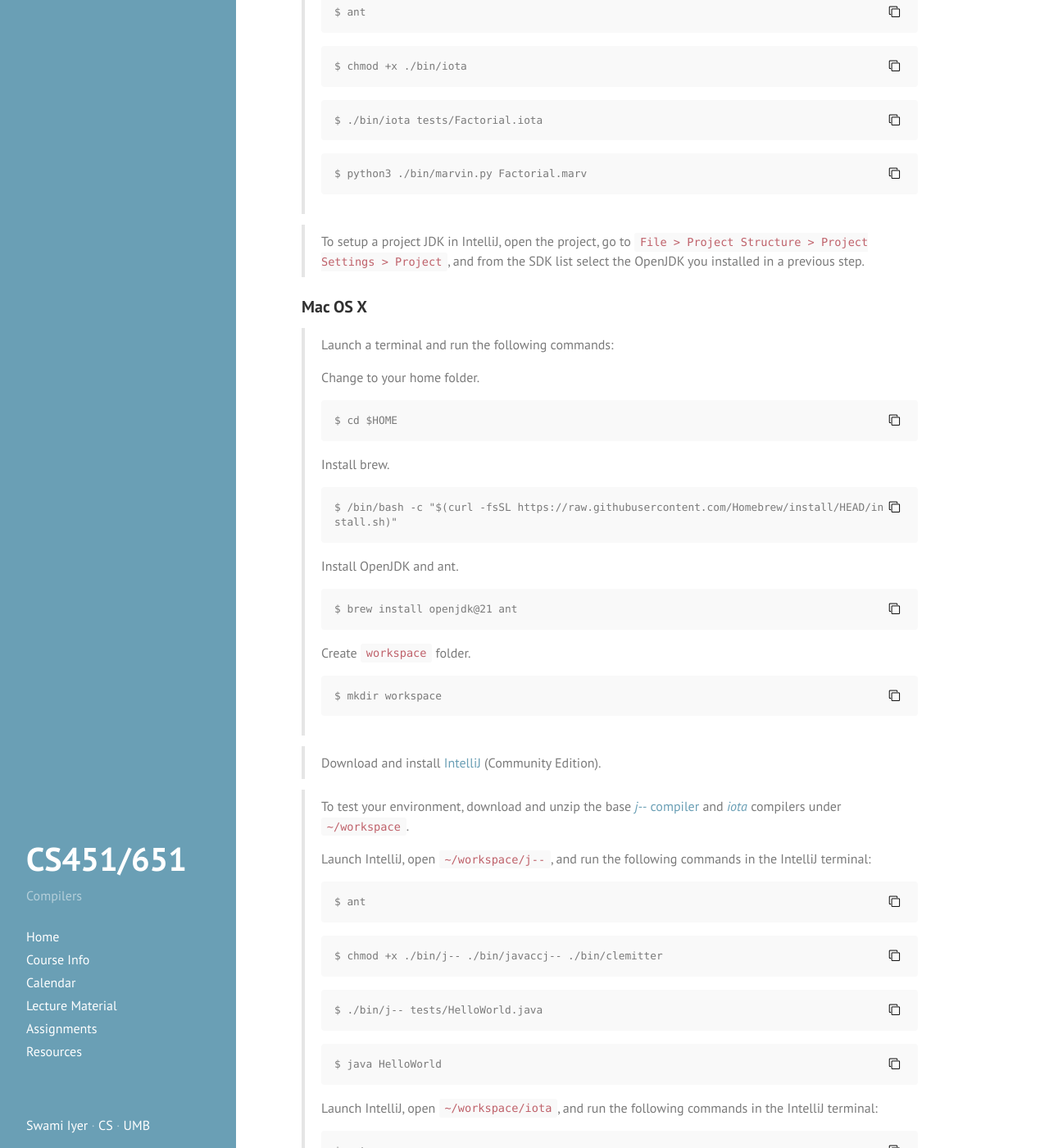
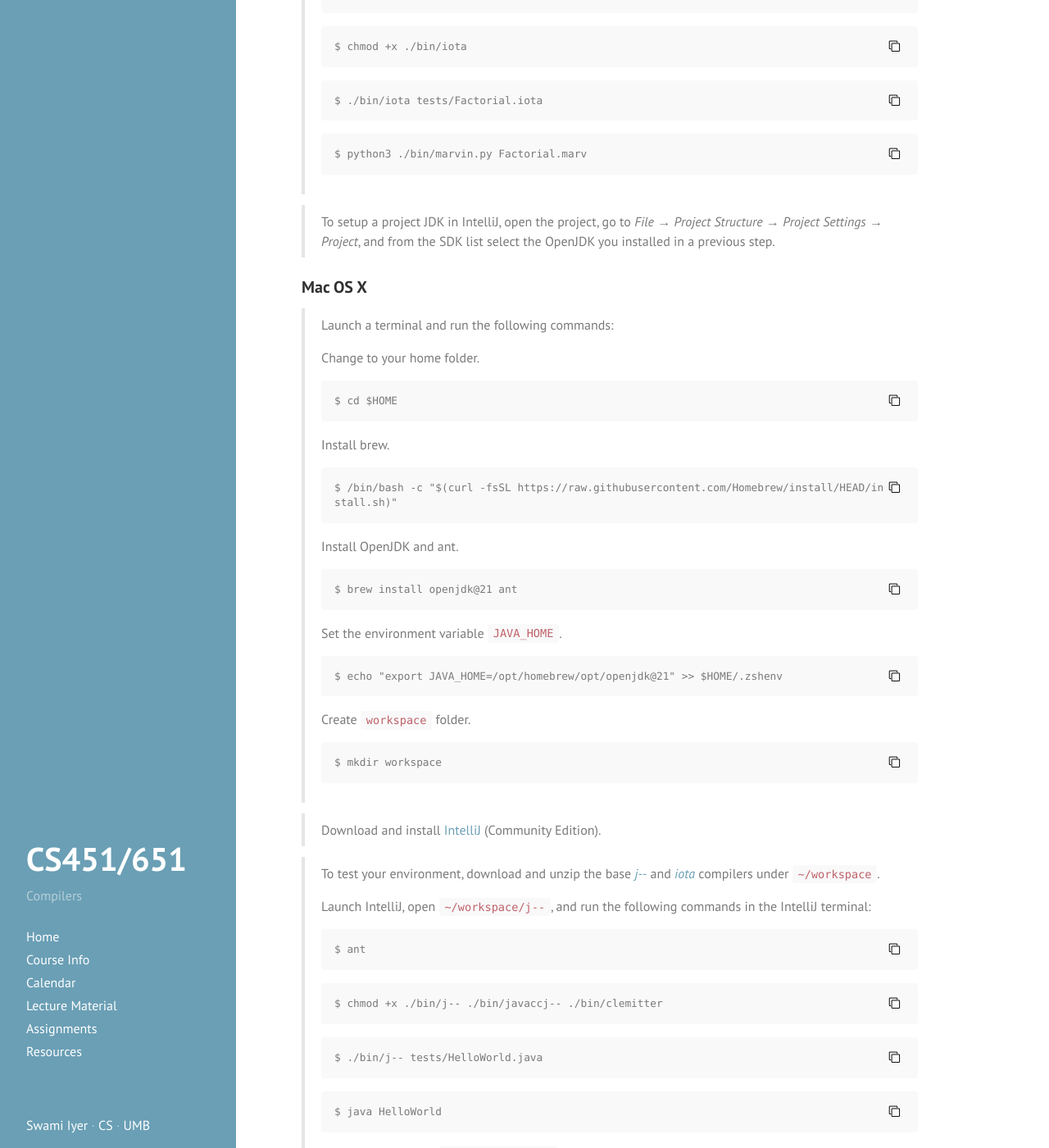
Before and after one commit to swamiiyer/swamiiyer.github.io, a Jekyll site: the page built from _pages/cs451/programming_environment.md, in a window 1280 px wide and 1400 px high, scrolled down 1208 px. Shown: the whole window at 82% size. Built offline with Jekyll 4.4.1, drawn with Linux system fonts in a browser that asks for light colours; some of the changed text lies outside the part shown.

Commit message:
Made some corrections

````diff
--- a/_pages/cs451/programming_environment.md
+++ b/_pages/cs451/programming_environment.md
@@ -37,7 +37,7 @@ $ mkdir workspace
 [IntelliJ](https://www.jetbrains.com/idea/download/#section=linux) (Community Edition).
 
 > To test your environment, download and unzip the base
-[*j\-\-* compiler](https://www.cs.umb.edu/~siyer/teaching/j--.zip) and [*iota*](https://www.cs.umb.edu/~siyer/teaching/iota.zip) compilers under `~/workspace`.
+[*j\-\-*](https://www.cs.umb.edu/~siyer/teaching/j--.zip) and [*iota*](https://www.cs.umb.edu/~siyer/teaching/iota.zip) compilers under `~/workspace`.
 >
 > Launch IntelliJ, open `~/workspace/j--`, and run the following commands in the IntelliJ terminal:
 ```
@@ -73,7 +73,7 @@ $ ./bin/iota tests/Factorial.iota
 $ python3 ./bin/marvin.py Factorial.marv
 ```
 
-> To setup a project JDK in IntelliJ, open the project, go to `File > Project Structure > Project Settings > Project`, and from the SDK list select the OpenJDK you installed in a previous step.
+> To setup a project JDK in IntelliJ, open the project, go to *File* &rarr; *Project Structure* &rarr; *Project Settings* &rarr; *Project*, and from the SDK list select the OpenJDK you installed in a previous step.
 
 <a name="mac"/>
 ### Mac OS X
@@ -94,6 +94,10 @@ $ /bin/bash -c "$(curl -fsSL https://raw.githubusercontent.com/Homebrew/install/
 ```
 $ brew install openjdk@21 ant
 ```
+> Set the environment variable `JAVA_HOME`.
+```
+$ echo "export JAVA_HOME=/opt/homebrew/opt/openjdk@21" >> $HOME/.zshenv
+```
 >
 > Create `workspace` folder.
 ```
@@ -104,7 +108,7 @@ $ mkdir workspace
 [IntelliJ](https://www.jetbrains.com/idea/download/#section=mac) (Community Edition).
 
 > To test your environment, download and unzip the base
-[*j\-\-* compiler](https://www.cs.umb.edu/~siyer/teaching/j--.zip) and [*iota*](https://www.cs.umb.edu/~siyer/teaching/iota.zip) compilers under `~/workspace`.
+[*j\-\-*](https://www.cs.umb.edu/~siyer/teaching/j--.zip) and [*iota*](https://www.cs.umb.edu/~siyer/teaching/iota.zip) compilers under `~/workspace`.
 >
 > Launch IntelliJ, open `~/workspace/j--`, and run the following commands in the IntelliJ terminal:
 ```
@@ -140,7 +144,7 @@ $ ./bin/iota tests/Factorial.iota
 $ python3 ./bin/marvin.py Factorial.marv
 ```
 
-> To setup a project JDK in IntelliJ, open the project, go to `File > Project Structure > Project Settings > Project`, and from the SDK list select the OpenJDK you installed in a previous step.
+> To setup a project JDK in IntelliJ, open the project, go to *File* &rarr; *Project Structure* &rarr; *Project Settings* &rarr; *Project*, and from the SDK list select the OpenJDK you installed in a previous step.
 
 <a name="win"/>
 ### Windows
@@ -187,7 +191,7 @@ $ setx PATH "$env:PATH;C:\ant\bin"
 Python 3.x to PATH*.
 
 > To test your environment, download and unzip the base
-[*j\-\-* compiler](https://www.cs.umb.edu/~siyer/teaching/j--.zip) and [*iota*](https://www.cs.umb.edu/~siyer/teaching/iota.zip) compilers under `~/workspace`.
+[*j\-\-*](https://www.cs.umb.edu/~siyer/teaching/j--.zip) and [*iota*](https://www.cs.umb.edu/~siyer/teaching/iota.zip) compilers under `~/workspace`.
 >
 > Launch IntelliJ, open `~/workspace/j--`, and run the following commands in the IntelliJ terminal:
 ```
@@ -215,4 +219,4 @@ $ ./bin/iota tests/Factorial.iota
 $ python.exe ./bin/marvin.py Factorial.marv
 ```
 
-> To setup a project JDK in IntelliJ, open the project, go to `File > Project Structure > Project Settings > Project`, and from the SDK list select the OpenJDK you installed in a previous step.
+> To setup a project JDK in IntelliJ, open the project, go to *File* &rarr; *Project Structure* &rarr; *Project Settings* &rarr; *Project*, and from the SDK list select the OpenJDK you installed in a previous step.
````
Also changed, not shown: other parts of _pages/cs451/programming_environment.md (+1 -1 lines).
